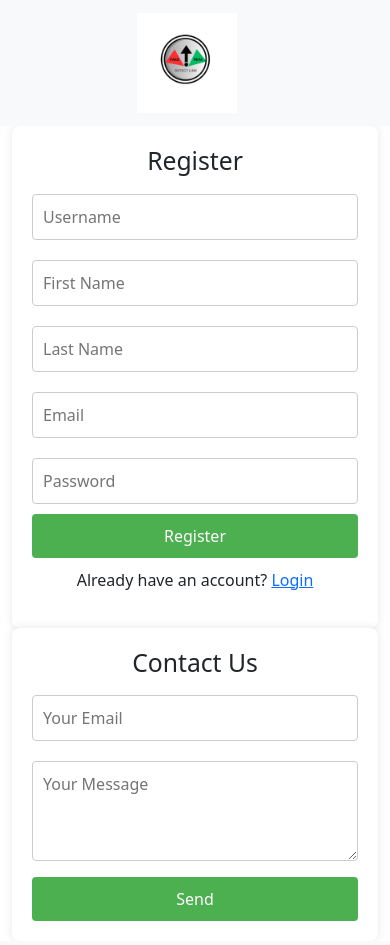
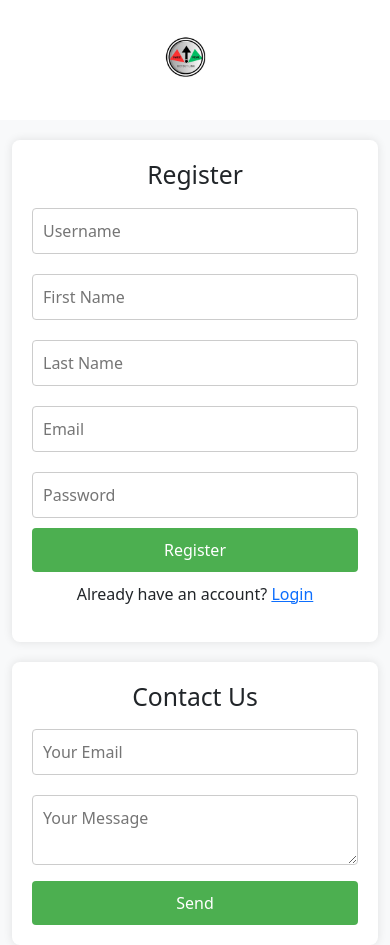
Before and after one commit to Danial-11/FakeLinkCatcher, a Flask app: page /register in a window 390 px wide. Before the commit the page ends 921 px from the top, so only its background shows below. Run offline with Flask 3, Linux system fonts and the light colour scheme.

Commit message:
4th commit

```diff
--- a/static/css/styles.css
+++ b/static/css/styles.css
@@ -1,8 +1,3 @@
-* {
-    margin: 0;
-    padding: 0;
-    box-sizing: border-box;
-}
 /* style.css */
 body {
     font-family: Arial, sans-serif;
@@ -13,7 +8,6 @@ body {
 
     height: 100vh;
 }
-
 
 .login-container,
 .register-container,
--- a/templates/register.html
+++ b/templates/register.html
@@ -1,22 +1,56 @@
 <!DOCTYPE html>
 <html lang="en">
+
 <head>
     <meta charset="UTF-8">
     <meta name="viewport" content="width=device-width, initial-scale=1.0">
     <title>Registration Page</title>
     <link rel="stylesheet" href="static/css/styles.css">
-    <link href="https://cdn.jsdelivr.net/npm/bootstrap@5.3.2/dist/css/bootstrap.min.css" rel="stylesheet" integrity="sha384-T3c6CoIi6uLrA9TneNEoa7RxnatzjcDSCmG1MXxSR1GAsXEV/Dwwykc2MPK8M2HN" crossorigin="anonymous">
+    <link href="https://cdn.jsdelivr.net/npm/bootstrap@5.3.2/dist/css/bootstrap.min.css" rel="stylesheet"
+        integrity="sha384-T3c6CoIi6uLrA9TneNEoa7RxnatzjcDSCmG1MXxSR1GAsXEV/Dwwykc2MPK8M2HN" crossorigin="anonymous">
+    <style>
+        body {
+            background-color: #f8f9fa;
+        }
+
+        .navbar {
+            background-color: #ffffff;
+            display: flex;
+            justify-content: center;
+            align-items: center;
+            height: 120px; /* Set a height to center the logo vertically */
+        }
+
+        .navbar img {
+            display: block;
+            margin: 0 auto; /* Center the logo horizontally */
+        }
+
+        .register-container {
+            background-color: #ffffff;
+            padding: 20px;
+            margin-top: 20px;
+            border-radius: 8px;
+        }
+
+        @media (max-width: 768px) {
+            .navbar img {
+                width: 80px;
+                height: 80px;
+            }
+        }
+    </style>
 </head>
+
 <body>
 
-    <nav class="navbar bg-body-tertiary">
-        <div class="container d-flex justify-content-center">
+    <nav class="navbar">
         <a class="navbar-brand" href="#">
-                <img style="width: 100px; height: 100px;" src="static/images/logo.png.jpeg" alt="Logo">
+            <img src="static/images/logo.png.jpeg" alt="Logo" width="100" height="100">
         </a>
-        </div>
     </nav>
-      <div class="container ">
+
+    <div class="container">
         <div class="register-container">
             <h2>Register</h2>
             <form action="{{ url_for('register') }}" method="post">
@@ -31,15 +65,20 @@
                 <p>Already have an account? <a href="/">Login</a></p>
             </div>
         </div>
+
         <div class="register-container">
             <h2>Contact Us</h2>
             <form action="/contact" method="post">
                 <input type="email" name="email" placeholder="Your Email" required>
-            <textarea name="message" style="height: 100px;" placeholder="Your Message" required></textarea>
+                <textarea name="message" placeholder="Your Message" required></textarea>
                 <button type="submit">Send</button>
             </form>
         </div>
     </div>
-    <script src="https://cdn.jsdelivr.net/npm/bootstrap@5.3.2/dist/js/bootstrap.bundle.min.js" integrity="sha384-C6RzsynM9kWDrMNeT87bh95OGNyZPhcTNXj1NW7RuBCsyN/o0jlpcV8Qyq46cDfL" crossorigin="anonymous"></script>
+
+    <script src="https://cdn.jsdelivr.net/npm/bootstrap@5.3.2/dist/js/bootstrap.bundle.min.js"
+        integrity="sha384-C6RzsynM9kWDrMNeT87bh95OGNyZPhcTNXj1NW7RuBCsyN/o0jlpcV8Qyq46cDfL"
+        crossorigin="anonymous"></script>
 </body>
+
 </html>
```
Lines whose indentation alone changed are shown as unchanged.
